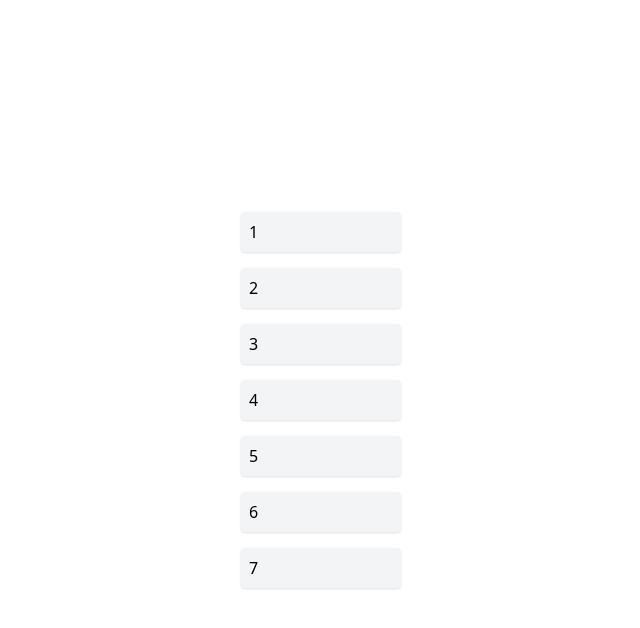
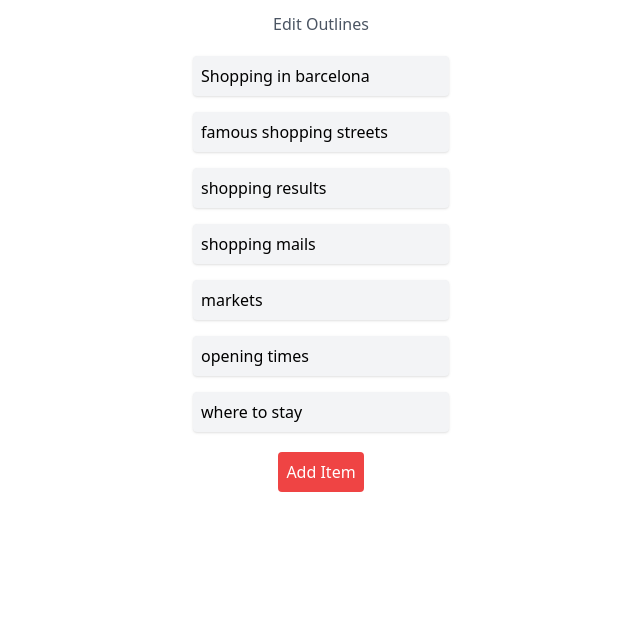
Before and after one commit to Sai-02/longshotai-drag-and-drop, a React (Create React App) app: page / in a window 1280 px wide. Shown: the top 628 px of the page, without its empty margins (319-959 px from the left). Built offline with nearby package versions, Linux system fonts and the light colour scheme.

Commit message:
[enhancement] : ui updated

```diff
--- a/package.json
+++ b/package.json
@@ -8,6 +8,7 @@
     "@testing-library/user-event": "^13.5.0",
     "react": "^18.2.0",
     "react-dom": "^18.2.0",
+    "react-modal": "^3.16.1",
     "react-scripts": "5.0.1",
     "web-vitals": "^2.1.4"
   },
--- /dev/null
+++ b/src/AddItemModal.js
@@ -0,0 +1,54 @@
+import React, { useState } from "react";
+import ReactModal from "react-modal";
+const customStyles = {
+  content: {
+    top: "50%",
+    left: "50%",
+    right: "auto",
+    bottom: "auto",
+    marginRight: "-50%",
+    transform: "translate(-50%, -50%)",
+  },
+};
+const AddItemModal = ({ open, setOpen, list, setList }) => {
+  const [val, setVal] = useState("");
+  const closeModal = () => {
+    setOpen(false);
+  };
+  const addItem = () => {
+    if (val.trim() === "") return;
+    setList([...list, val]);
+    closeModal();
+  };
+  return (
+    <ReactModal isOpen={open} style={customStyles}>
+      <div className="flex flex-col gap-5 py-4 px-8">
+        <h1 className="font-bold text-blue-700 text-2xl">Add Item</h1>
+
+        <input
+          type="text"
+          className="outline-none border-b border-gray-600 1"
+          placeholder="Name"
+          value={val}
+          onChange={(e) => {
+            setVal(e.target.value);
+          }}
+        />
+
+        <div className="flex gap-4 items-center">
+          <button
+            className="text-white p-1 px-2 bg-red-600 rounded"
+            onClick={addItem}
+          >
+            Add
+          </button>
+          <button className="p-1 rounded px-2 bg-gray-100" onClick={closeModal}>
+            Cancel
+          </button>
+        </div>
+      </div>
+    </ReactModal>
+  );
+};
+
+export default AddItemModal;
--- a/src/App.js
+++ b/src/App.js
@@ -1,17 +1,24 @@
 import { useState, useRef } from "react";
-
+import AddItemModal from "./AddItemModal";
 function App() {
   const dragItem = useRef();
   const dragOverItem = useRef();
-  const [list, setList] = useState([1, 2, 3, 4, 5, 6, 7]);
+  const [list, setList] = useState([
+    "Shopping in barcelona",
+    "famous shopping streets",
+    "shopping results",
+    "shopping mails",
+    "markets",
+    "opening times",
+    "where to stay",
+  ]);
+  const [open, setOpen] = useState(false);
   const dragStart = (e, position) => {
     dragItem.current = position;
-    console.log(e.target.innerHTML);
   };
 
   const dragEnter = (e, position) => {
     dragOverItem.current = position;
-    console.log(e.target.innerHTML);
   };
 
   const drop = (e) => {
@@ -24,22 +31,37 @@ function App() {
     setList(copyListItems);
   };
   return (
-    <div className="flex  items-center justify-center h-screen">
+    <div className="flex flex-col gap-5  items-center justify-center p-3">
+      <div className="text-gray-600">Edit Outlines</div>
       <ul className="flex flex-col gap-4">
         {list.map((val, index) => {
           return (
             <li
-              className="rounded p-2 shadow bg-gray-100 w-[10rem]"
+              className="rounded p-2 shadow bg-gray-100 w-[16rem]"
               onDragStart={(e) => dragStart(e, index)}
               onDragEnter={(e) => dragEnter(e, index)}
               onDragEnd={drop}
               draggable
             >
-              {val}
+              <span className="">{val}</span>
             </li>
           );
         })}
       </ul>
+      <button
+        className="bg-red-500 text-white p-2 rounded"
+        onClick={() => {
+          setOpen(true);
+        }}
+      >
+        Add Item
+      </button>
+      <AddItemModal
+        open={open}
+        setOpen={setOpen}
+        list={list}
+        setList={setList}
+      />
     </div>
   );
 }
```
Also changed, not shown: 1 other file (tests, documents, lock files or other folders).
